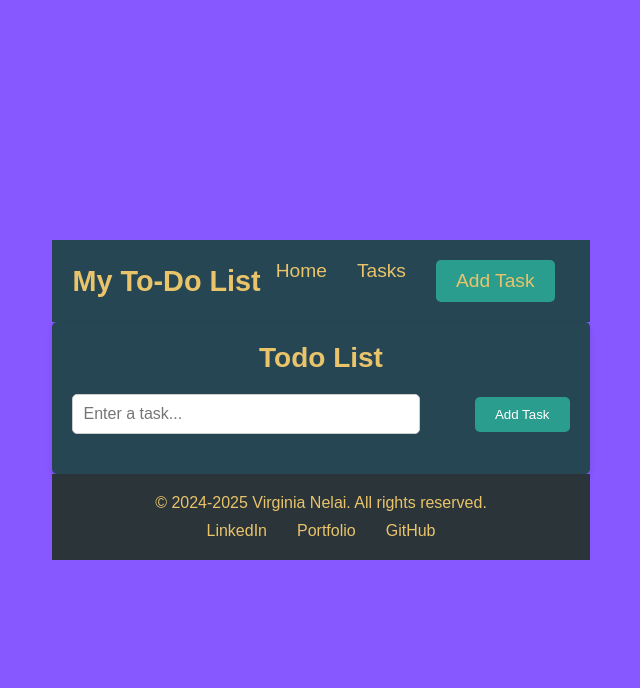
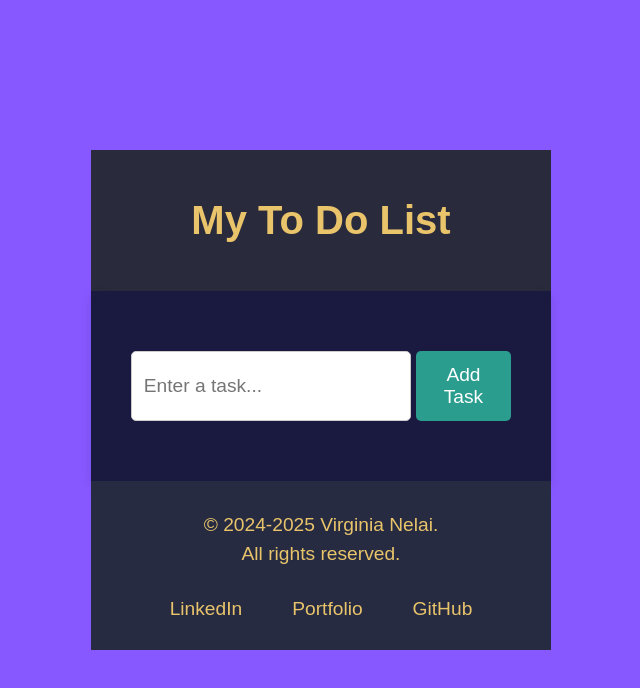
Before and after one commit to vnelai/React_Todo_List, a React (Vite) app: page / in a window 1280 px wide. Shown: the top 688 px of the page, without its empty margins (319-959 px from the left). Built offline with nearby package versions, Linux system fonts and the light colour scheme.

Commit message:
Fixed styling for website

```diff
--- a/src/components/footer/Footer.css
+++ b/src/components/footer/Footer.css
@@ -1,26 +1,27 @@
 /* Footer.css */
 .footer {
-    background-color: #2A3439; /* Dark background color */
-    color: #E9C46A; /* Light text color */
+    background-color: #262B42; /* Dark background color */
+    color: #E9C46A; /* Text color */
     text-align: center;
-    padding: 20px;
+    padding: 30px 20px; /* Increased padding for a bigger footer */
     position: relative;
-    bottom: 0;
     width: 100%;
   }
 
   .footer p {
-    margin: 0;
+    line-height: 1.5; /* Increase line height for better readability */
+    font-size: 1.2rem;
   }
 
   .footer-links {
-    margin-top: 10px;
+    margin-top: 30px;
   }
 
   .footer-links a {
     color: #E9C46A;
     text-decoration: none;
-    margin: 0 15px;
+    margin: 0 25px;
+    font-size: 1.2rem;
   }
 
   .footer-links a:hover {
--- a/src/components/footer/Footer.jsx
+++ b/src/components/footer/Footer.jsx
@@ -5,7 +5,8 @@ import "./Footer.css";  // For styling
 const Footer = () => {
   return (
     <footer className="footer">
-      <p>&copy; 2024-2025 Virginia Nelai. All rights reserved.</p>
+      <p>&copy; 2024-2025 Virginia Nelai.</p>
+      <p>All rights reserved.</p>
       <div className="footer-links">
         <a href="https://www.linkedin.com/in/virginianelai" target="_blank" rel="noopener noreferrer">LinkedIn</a>
         <a href="https://VirginiaNelai.com" target="_blank" rel="noopener noreferrer">Portfolio</a>
--- a/src/components/header/Header.css
+++ b/src/components/header/Header.css
@@ -1,41 +1,14 @@
-/* Header.css */
 .header {
-    background-color: #264653; /* Dark header background */
-    color: #E9C46A; /* Light text color */
   display: flex;
-    justify-content: space-between;
+  justify-content: center; /* Centers the header content */
   align-items: center;
-    padding: 20px;
+  background-color: #2A2A3D; /* Change to a visually appealing color */
+  padding: 3rem 4rem; /* Increased padding */
 }
 
 .app-name {
+  color: #E9C46A;
+  font-size: 2.5rem;
+  font-weight: 700;
   margin: 0;
-    font-size: 1.8rem;
 }
-
-  .nav-links {
-    display: flex;
-  }
-
-  .nav-links a {
-    color: #E9C46A;
-    text-decoration: none;
-    margin: 0 15px;
-    font-size: 1.2rem;
-  }
-
-  .nav-links a:hover {
-    text-decoration: underline;
-  }
-
-  .add-task-btn {
-    background-color: #2A9D8F;
-    padding: 10px 20px;
-    border-radius: 5px;
-    color: white;
-    font-size: 1rem;
-  }
-
-  .add-task-btn:hover {
-    background-color: #21867a;
-  }
--- a/src/components/header/Header.jsx
+++ b/src/components/header/Header.jsx
@@ -1,16 +1,13 @@
-// Header.jsx
 import React from "react";
 import "./Header.css"; // For styling
 
 const Header = () => {
   return (
     <header className="header">
-      <h1 className="app-name">My To-Do List</h1>
-      <nav className="nav-links">
-        <a href="#home">Home</a>
-        <a href="#tasks">Tasks</a>
-        <a href="#add-task" className="add-task-btn">Add Task</a>
-      </nav>
+      <h1 className="app-name">My To Do List</h1>
+      <div className="theme-toggle">
+        {/* Optionally add a light/dark theme toggle here */}
+      </div>
     </header>
   );
 };
--- a/src/components/todo-container/TodoContainer.css
+++ b/src/components/todo-container/TodoContainer.css
@@ -1,12 +1,11 @@
 /* TodoContainer.css */
 .todoContainer {
-    padding: 20px;
-    max-width: 800px;
+    padding: 40px;
+    max-width: 900px;
     margin: 0 auto;
-    background-color: #264653; /* Header background color */
+    background-color: #1A1A40; /* Header background color */
     color: #E9C46A; /* Text color */
-    border-radius: 5px;
-    box-shadow: 0 4px 6px rgba(0, 0, 0, 0.1);
+    box-shadow: 0 4px 10px rgba(0, 0, 0, 0.1);
   }
 
   h1 {
--- a/src/components/todo-list/ToDoList.css
+++ b/src/components/todo-list/ToDoList.css
@@ -4,23 +4,28 @@
   justify-content: space-between;
   align-items: center;
   margin: 20px 0;
+  gap: 5px;
 }
 
 .taskInput {
-    padding: 10px;
-    font-size: 1rem;
+  padding: 12px;
+  font-size: 1.2rem;
   border: 1px solid #ccc;
   border-radius: 5px;
-    width: 70%;
+  width: 80%;
+  height: 70px; /* Set a fixed height */
 }
 
 .add-btn {
-    padding: 10px 20px;
-    background-color: #2A9D8F; /* Green color */
+  padding: 12px;
+  background-color: #2a9d8f; /* Green color */
   color: white;
   border: none;
   border-radius: 5px;
   cursor: pointer;
+  height: 70px; /* Set a fixed height */
+  font-size: 1.2rem; /* Same font size as the input */
+  display: block; /* To ensure the button takes the full width */
 }
 
 .add-btn:hover {
@@ -32,20 +37,26 @@
   padding: 0;
 }
 
+.taskItem div {
+  display: flex;
+  align-items: center; /* Aligns the checkbox and text on the same line */
+}
+
 .taskItem {
   display: flex;
+  align-items: center;
   justify-content: space-between;
-    align-items: center;
-    background-color: #1A6A5A; /* Darker green background */
+  background-color: #1a6a5a; /* Darker green background */
   color: white;
-    padding: 15px;
+  padding: 20px;
+  font-size: 1.2rem;
   margin-bottom: 10px;
   border-radius: 5px;
 }
 
 .taskItem p {
-    flex-grow: 1;
-    margin-left: 10px;
+  margin-left: 5px;
+  margin-right: 15px;
 }
 
 .taskIcons {
@@ -56,7 +67,7 @@
 .taskIconButton {
   background: none;
   border: none;
-    color: #E9C46A;
+  color: white;
   cursor: pointer;
   font-size: 1.2rem;
 }
--- a/src/components/todo-list/ToDoList.jsx
+++ b/src/components/todo-list/ToDoList.jsx
@@ -20,7 +20,6 @@ function ToDoList({ tasks, addTask, handleChange, newTask, deleteTask, moveTaskU
 
     return (
         <div>
-            <h1>Todo List</h1>
             <form className="toDoList" onSubmit={addTask}>
                 <input
                     type="text"
--- a/src/index.css
+++ b/src/index.css
@@ -11,17 +11,12 @@ body {
   justify-content: center;
   align-items: center;
   min-height: 100vh;
+  padding: 20px; /* Added padding around the whole app */
+  overflow: hidden; /* Prevents scrolling, keeping the app centered */
 }
 
 .App {
   text-align: center;
+  width: 90%;
+  max-width: 1000px; /* Limit max width for large screens */
 }
-
-h1 {
-  color: #fff;
-  margin-bottom: 0.5rem;
-  font-size: 1.75rem;
-  display: flex;
-  justify-content: center;
-  align-items: center;
-}
```
Lines whose indentation alone changed are shown as unchanged.
